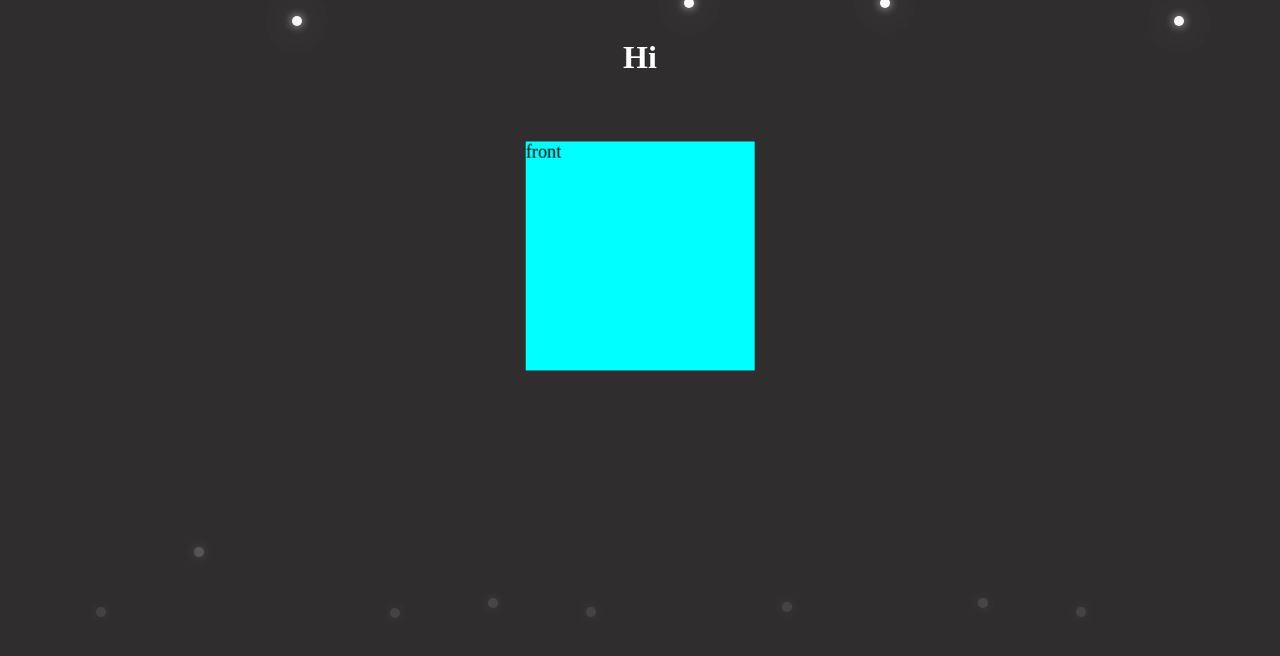
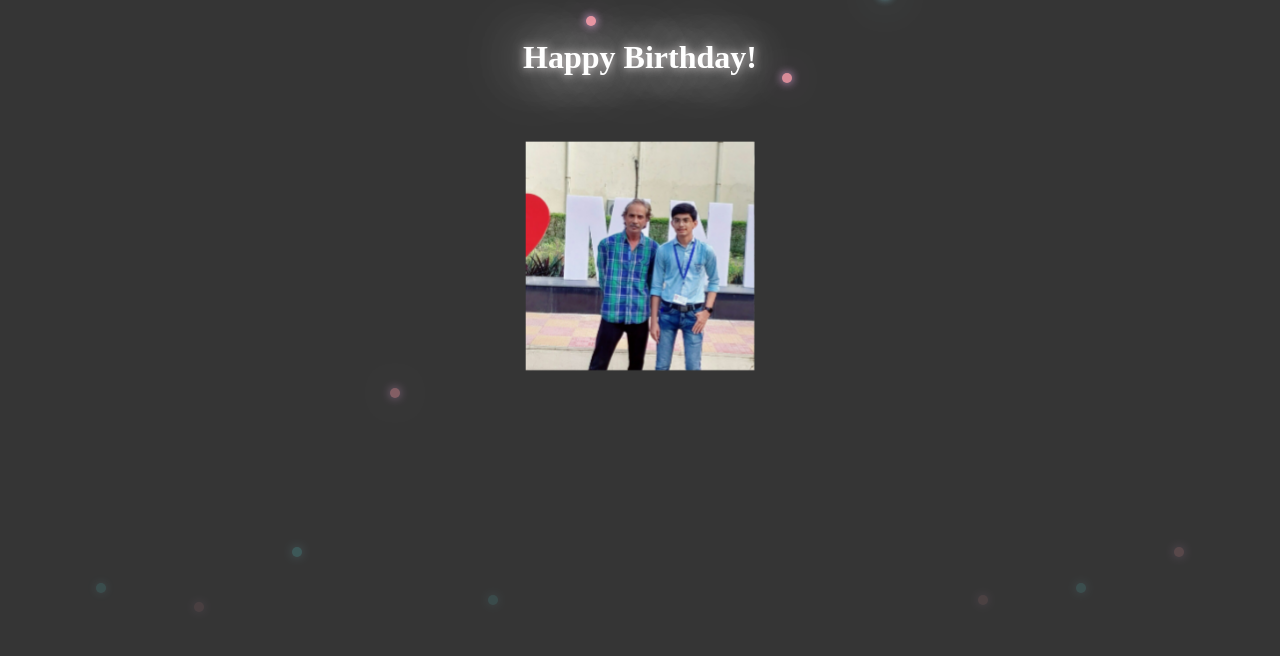
Before and after one commit to Lakshita-Kumawat/Web, a plain HTML site: page index.html in a window 1280 px wide. Drawn offline with Linux system fonts and the light colour scheme.

Commit message:
Modified Website

```diff
--- a/index.html
+++ b/index.html
@@ -10,28 +10,28 @@
     <div id="snow">
         <span style="--i:12;"></span>
         <span style="--i:6;"></span>
-        <span style="--i:20;"></span>
+        <span style="--i:18;"></span>
         <span style="--i:14;"></span>
         <span style="--i:9;"></span>
         <span style="--i:13;"></span>
         <span style="--i:17;"></span>
         <span style="--i:10;"></span>
-        <span style="--i:17;"></span>
+        <span style="--i:16;"></span>
         <span style="--i:9;"></span>
         <span style="--i:12;"></span>
-        <span style="--i:20;"></span>
+        <span style="--i:18;"></span>
     </div>
 
-    <h1>Hi</h1>
+    <h1>Happy Birthday!</h1>
 
     <div class="wrap">
         <div class="cube">
-            <div class="front">front</div>
-            <div class="back">back</div>
+            <div class="front"></div>
+            <div class="back"></div>
             <div class="top">top</div>
             <div class="bottom">bottom</div>
-            <div class="left">left</div>
-            <div class="right">right</div>
+            <div class="left"></div>
+            <div class="right"></div>
         </div>
     </div>
 </body>
--- a/style.css
+++ b/style.css
@@ -1,5 +1,5 @@
 body{
-    background-color: rgb(47, 45, 45);
+    background-color: rgb(53, 53, 53);
 }
 #snow{
     display: flex;
@@ -10,19 +10,30 @@ span{
     position: relative;
     width: 10px;
     height: 10px;
-    background: white;
+    background: rgb(98, 240, 240);
     border-radius: 100%;
     display: block;
-    animation: fall 4s infinite;
-    animation-delay: calc(15s/var(--i));
-    box-shadow: 0 0 10px rgb(209, 204, 204),
-    0 0 50px rgb(255, 255, 255),
-    0 0 80px rgb(255, 255, 255);
+    animation: fall infinite;
+    animation-duration: calc(16s/var(--i));
+    box-shadow: 0 0 10px rgb(141, 230, 245),
+    0 0 50px rgb(187, 238, 248),
+    0 0 100px rgb(187, 238, 248);
+}
+
+span:nth-child(even){
+    background: rgb(240, 153, 167);
+    box-shadow: 0 0 10px rgb(254, 182, 246),
+    0 0 50px rgb(246, 193, 227),
+    0 0 100px rgb(246, 193, 227);
 }
 
 h1{
     color: white;
+    font-family: serif;
     text-align: center;
+    text-shadow: 0 0 10px rgb(236, 230, 230),
+    0 0 50px rgb(247, 243, 243),
+    0 0 80px rgb(247, 243, 243);
 }
 
 .wrap {
@@ -45,17 +56,22 @@ h1{
 	position: absolute;
 	width: 200px;
 	height: 200px;
-    background-color: aqua;
 }
 
 .back {
+    background-image: url(photo4.jpg);
+    background-size: cover;
 	transform: translateZ(-100px) rotateY(180deg);
 }
 .right {
+    background-image: url(photo2.jpg);
+    background-size: cover;
 	transform: rotateY(-270deg) translateX(100px);
 	transform-origin: top right;
 }
 .left {
+    background-image: url(photo3.jpg);
+    background-size: cover;
 	transform: rotateY(270deg) translateX(-100px);
 	transform-origin: center left;
 }
@@ -68,6 +84,8 @@ h1{
 	transform-origin: bottom center;
 }
 .front {
+    background-image: url(photo.jpg);
+    background-size: cover;
 	transform: translateZ(100px);
 }
 
```
Also changed, not shown: photo.jpg (added), photo2.jpg (added), photo3.jpg (added), photo4.jpg (added).
